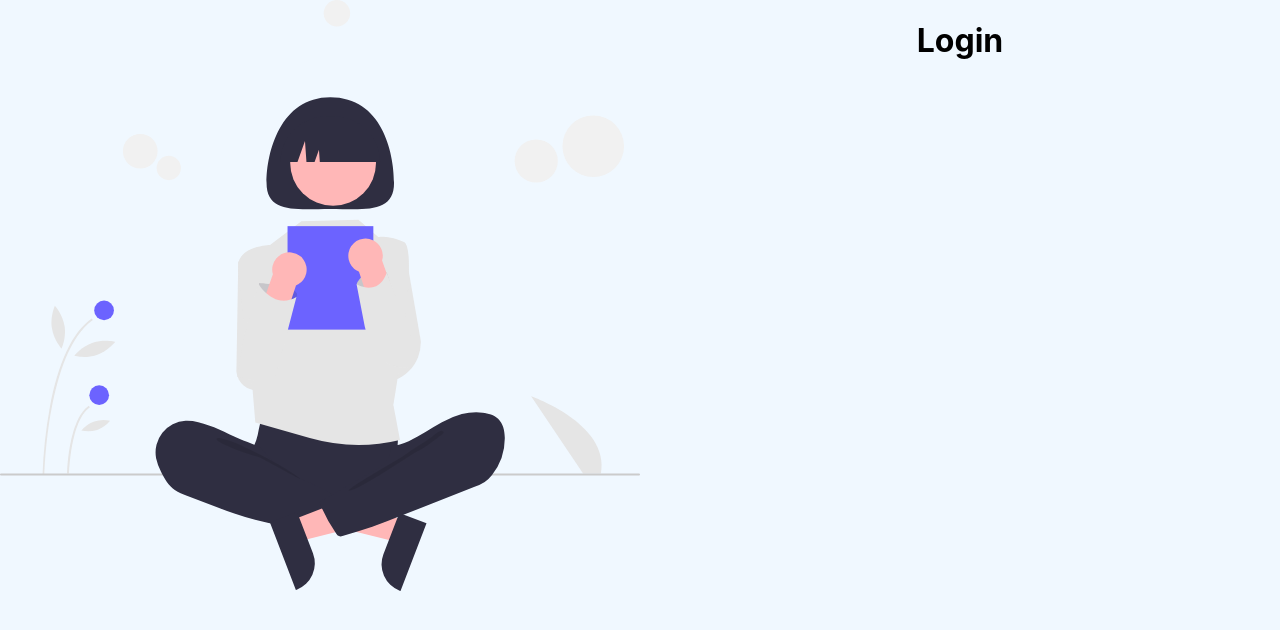
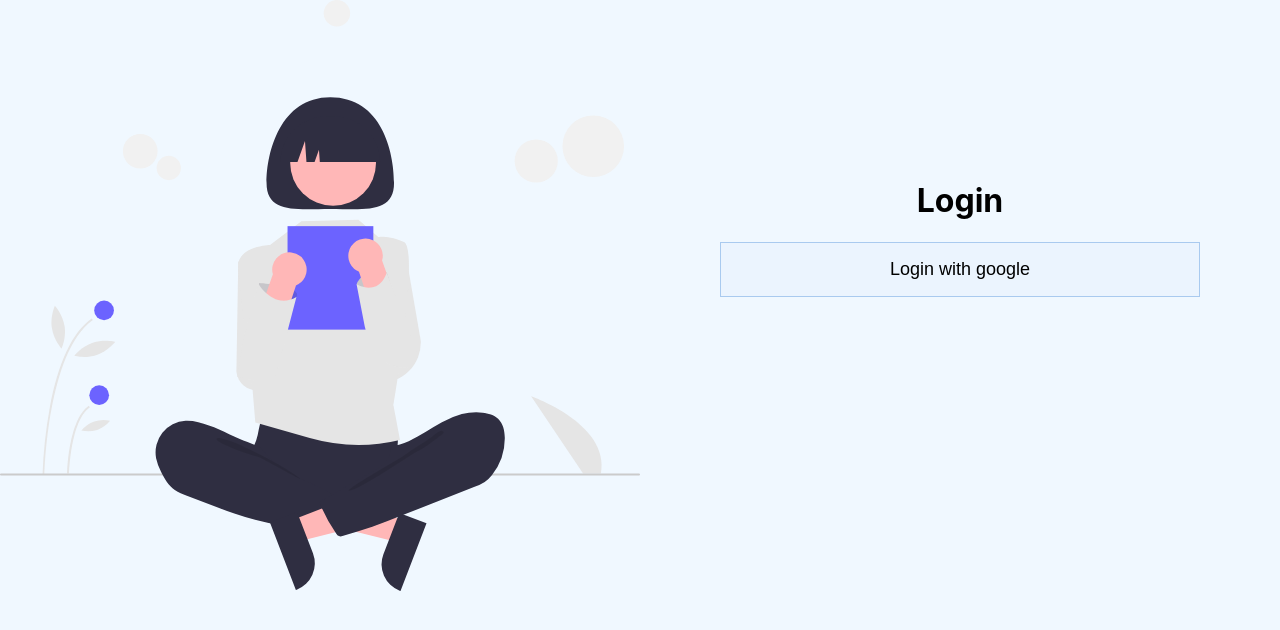
Before and after one commit to AdityaNair102001/wyzr-assessment, a React (Create React App) app: page / in a window 1280 px wide. Shown: the top 630 px of the page. Built offline with nearby package versions, Linux system fonts and the light colour scheme.

Commit message:
getting accessToken

```diff
--- a/src/pages/LandingPage.css
+++ b/src/pages/LandingPage.css
@@ -9,6 +9,19 @@
 
 .logo-holder {
   width: 100vw;
+}
+
+.login-button {
+  padding: 1rem;
+  border: 1px solid rgb(169, 202, 239);
+  background-color: rgb(235, 244, 254);
+  width: 30rem;
+  font-size: large;
+}
+
+.login-button:hover {
+  background-color: rgb(247, 247, 247);
+  color: red;
 }
 
 /* .login-holder {
@@ -26,6 +39,7 @@
 
   .login-holder {
     width: 50vw;
+    margin-top: 20vh;
   }
 
   .landingpage-parent {
--- a/src/pages/LandingPage.js
+++ b/src/pages/LandingPage.js
@@ -1,5 +1,7 @@
 import "./LandingPage.css";
 import logo from "../assets/logo.svg";
+import { Link } from "react-router-dom";
+
 export default function LandingPage() {
   return (
     <div className="landingpage-parent">
@@ -9,6 +11,14 @@
 
       <div className="login-holder">
         <h1>Login</h1>
+        {/* <Link to="https://d1v4oztjof20qz.auth.ap-south-1.amazoncognito.com/login?client_id=vf5064o5alo16krvjd4n83d2p&response_type=code&scope=aws.cognito.signin.user.admin+email+openid+phone+profile&redirect_uri=https://d1v4oztjof20qz.cloudfront/search">
+          {" "}
+        </Link> */}
+
+        <a href="https://d1v4oztjof20qz.auth.ap-south-1.amazoncognito.com/login?client_id=vf5064o5alo16krvjd4n83d2p&response_type=token&scope=aws.cognito.signin.user.admin+email+openid+phone+profile&redirect_uri=https://d1v4oztjof20qz.cloudfront/search">
+          {" "}
+          <button className="login-button">Login with google</button>
+        </a>
       </div>
     </div>
   );
--- a/src/pages/Search.js
+++ b/src/pages/Search.js
@@ -1,15 +1,48 @@
-import { useState } from "react";
+import { useEffect, useState } from "react";
 import "./Search.css";
 import ResultsContainer from "../Components/ResultsContainer";
-import { getBooks } from "../utils/getBooks";
-
-function onChangeHandler(event, setInput) {
-  setInput(event.target.value);
-}
+import getBooks from "../utils/getBooks";
+import onChangeHandler from "../utils/onChangeHandler";
+import { useParams, useSearchParams } from "react-router-dom";
+import axios from "axios";
 
 function Search() {
   const [input, setInput] = useState("");
   const [books, setBooks] = useState(null);
+
+  // const { code } = useParams();
+
+  const [searchParams, setSearchParams] = useSearchParams();
+
+  let code = searchParams.get("code");
+
+  console.log(code);
+
+  async function getAccessToken() {
+    const params = new URLSearchParams();
+    params.append("client_id", "vf5064o5alo16krvjd4n83d2p");
+    params.append("code", code);
+    params.append("grant_type", "authorization_code");
+    params.append(
+      "redirect_uri",
+      "https://d1v4oztjof20qz.cloudfront.net/search"
+    );
+    console.log(params);
+    // axios.post("/foo", params);
+    try {
+      const response = await axios.get(
+        "https://d1v4oztjof20qz.auth.ap-south-1.amazoncognito.com/oauth2/token",
+        params
+      );
+      console.log(response.data);
+    } catch (err) {
+      console.log(err.message);
+    }
+  }
+
+  useEffect(() => {
+    getAccessToken();
+  }, []);
 
   return (
     <div className="searchpage-parent">
--- a/src/utils/getBooks.js
+++ b/src/utils/getBooks.js
@@ -1,5 +1,5 @@
 import axios from "axios";
-export async function getBooks(input, setBooks) {
+export default async function getBooks(input, setBooks) {
   let processedInput = input.trim().split(" ").join("+");
   try {
     console.log(
--- /dev/null
+++ b/src/utils/onChangeHandler.js
@@ -0,0 +1,3 @@
+export default function onChangeHandler(event, setInput) {
+  setInput(event.target.value);
+}
```
Also changed, not shown: src/App.js (+2 -0 lines).
